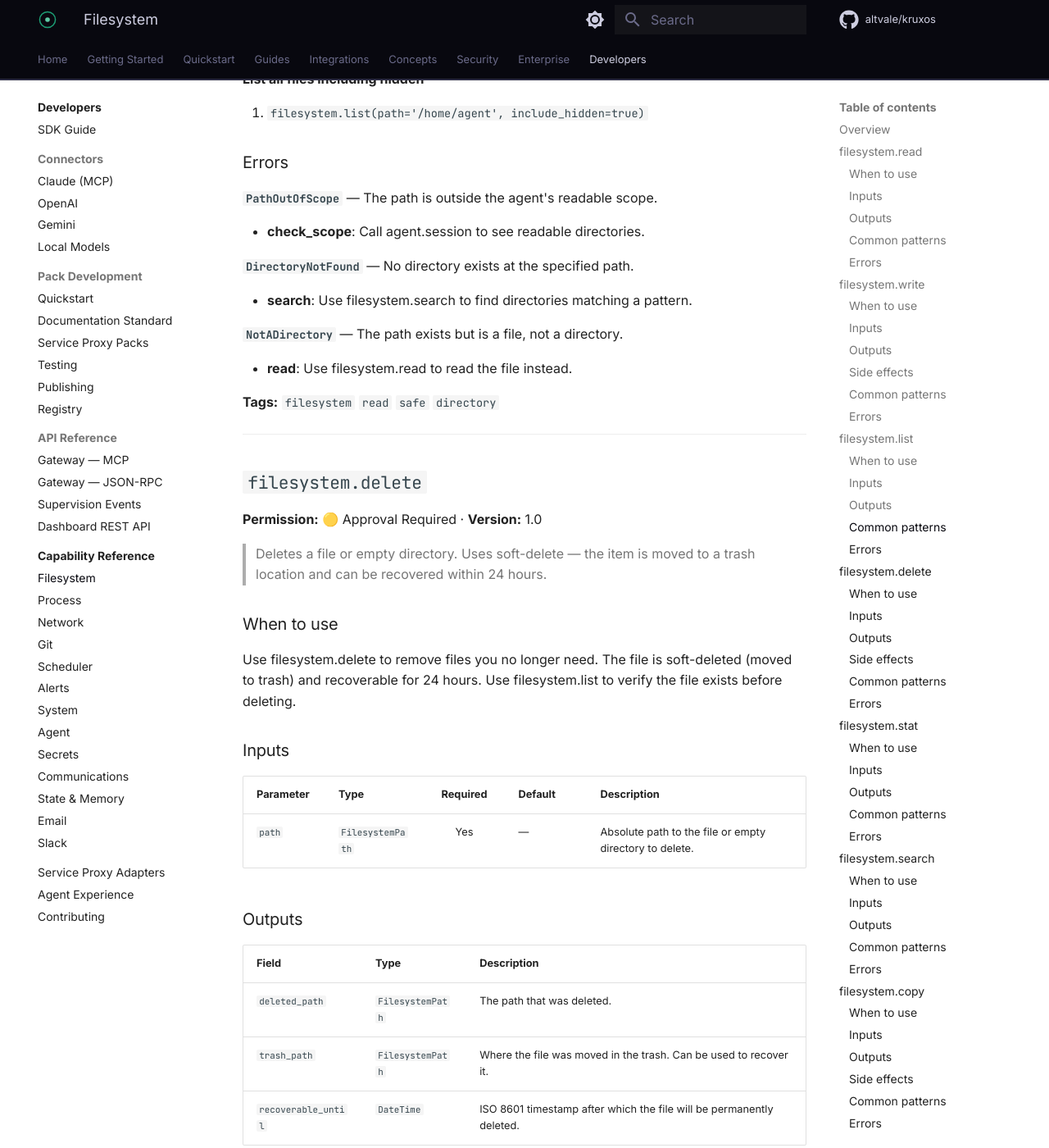
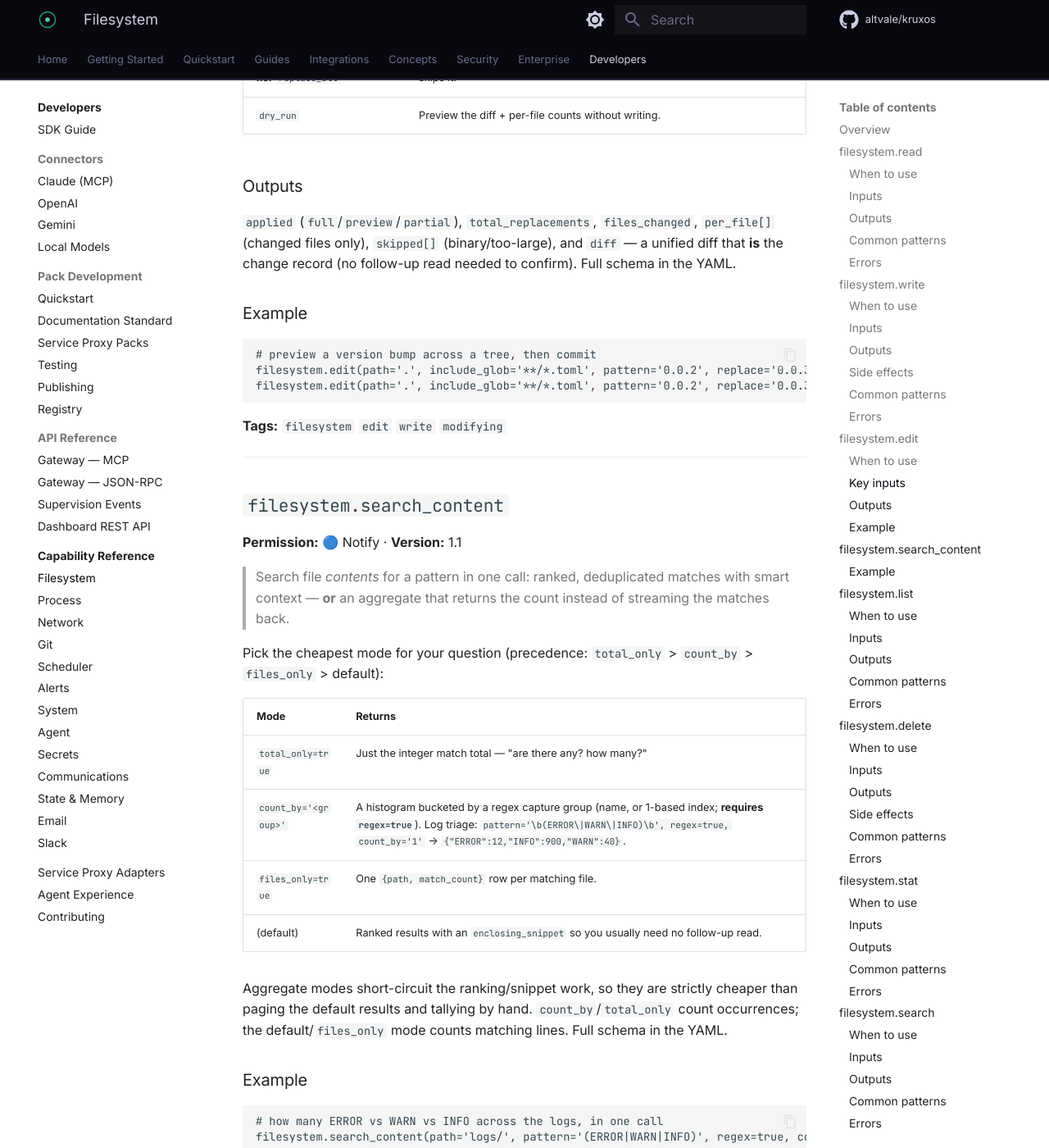
Before and after one commit to altvale/kruxos, an MkDocs documentation site: the page built from docs/public/docs/developers/capabilities/filesystem.md, in a window 1280 px wide and 1400 px high, scrolled down 6321 px. Shown: the whole window at 82% size. Built offline with MkDocs 1.6.1 and Material for MkDocs 9.7.7, drawn with Linux system fonts in a browser that asks for light colours; comment, search, counter and statistics services are not loaded; some of the changed text lies outside the part shown.

Commit message:
docs(capabilities): filesystem.edit + search aggregation/dedupe + search_content count modes (v0.0.3)
Document the v0.0.3 composite filesystem capabilities in the public capabilities
reference (release train branch):
- filesystem.edit — find-and-replace with an expected-match-count guard + unified diff.
- filesystem.search_content — total_only / count_by aggregate modes (new section).
- filesystem.search — aggregate (inventory by extension/dir/mtime) + include_hash/dedupe.
- Fix the search_content overview tier (Notify, not Autonomous).

Full field-level schemas remain in definitions/filesystem.yaml (the source of truth).

````diff
--- a/docs/public/docs/developers/capabilities/filesystem.md
+++ b/docs/public/docs/developers/capabilities/filesystem.md
@@ -8,19 +8,20 @@
 |------------|:----------:|---------|
 | [`filesystem.read`](#filesystemread) | 🟢 Autonomous | Reads the contents of a file at the specified path and returns the content with metadata. |
 | [`filesystem.write`](#filesystemwrite) | 🔵 Notify | Writes content to a file at the specified path. |
+| [`filesystem.edit`](#filesystemedit) | 🔵 Notify | Find-and-replace in existing files (literal or regex) with an expected-match-count guard; one file or many (glob); returns per-file counts + a unified diff. |
 | [`filesystem.list`](#filesystemlist) | 🟢 Autonomous | Lists the contents of a directory, returning file and subdirectory entries with metadata. |
 | [`filesystem.delete`](#filesystemdelete) | 🟡 Approval Required | Soft-deletes a file or directory into per-principal trash (168 h User / 24 h Agent retention). |
 | [`filesystem.restore`](#filesystemrestore) | 🔵 Notify | Restores a soft-deleted file from trash back to its original path using sidecar metadata. |
 | [`filesystem.stat`](#filesystemstat) | 🟢 Autonomous | Returns metadata about a file or directory without reading its contents. |
-| [`filesystem.search`](#filesystemsearch) | 🟢 Autonomous | Recursively searches for files matching a glob pattern within a directory tree. |
-| [`filesystem.search_content`](#filesystemsearch_content) | 🟢 Autonomous | Searches file *contents* for a pattern (ranked, deduplicated, with context) — designed to answer "where is X?" in one call. |
+| [`filesystem.search`](#filesystemsearch) | 🟢 Autonomous | Recursively searches for files by glob/mtime/size — or, with `aggregate`, rolls up an inventory (count/size by extension, dir, or mtime day) and finds duplicate files (`include_hash` + `dedupe`) in one call. |
+| [`filesystem.search_content`](#filesystemsearch_content) | 🔵 Notify | Searches file *contents* for a pattern (ranked, with context) — or counts them: `total_only` (just the total) and `count_by` (a histogram by a regex capture group). |
 | [`filesystem.copy`](#filesystemcopy) | 🔵 Notify | Copies a file from one path to another. |
 | [`filesystem.move`](#filesystemmove) | 🔵 Notify | Moves (renames) a file from one path to another. |
 | [`filesystem.watch`](#filesystemwatch) | 🟢 Autonomous | Subscribes to filesystem change events in a directory. |
 | [`filesystem.append`](#filesystemappend) | 🔵 Notify | Appends content to the end of an existing file. |
 
 !!! info "Detailed schemas"
-    Per-capability input/output schemas for `filesystem.restore` and `filesystem.search_content` are emitted via MCP `tools/list` / JSON-RPC `capabilities.list`; the YAML source of truth lives at [`definitions/filesystem.yaml`](https://github.com/altvale/kruxos/blob/main/definitions/filesystem.yaml). Detailed per-capability sections below cover the capabilities present in v0.0.0 and earlier-drafted reference docs; the two newer entries are documented inline in the YAML.
+    Every capability's full input/output schema is emitted via MCP `tools/list` / JSON-RPC `capabilities.list`; the YAML source of truth lives at [`definitions/filesystem.yaml`](https://github.com/altvale/kruxos/blob/main/definitions/filesystem.yaml). The per-capability sections below cover the common surfaces; the newer aggregation modes (`filesystem.edit`, `search_content`'s `count_by`/`total_only`, and `search`'s `aggregate`/`include_hash`) are summarised here with the complete field lists in the YAML.
 
 ## `filesystem.read`
 
@@ -146,6 +147,74 @@
 - **check_quota**: Use system.disk_usage to check available space.
 
 **Tags:** `filesystem` `write` `modifying`
+
+---
+
+## `filesystem.edit`
+
+**Permission:** 🔵 Notify · **Version:** 1.0
+
+> Find-and-replace inside existing files — literal or regex — with a server-side expected-match-count guard, returning per-file counts plus a unified diff of only the changed hunks.
+
+Replaces the read-whole-file → reproduce-it-in-context → write-it-back loop (which sends the file through the context window twice) with a single call that carries only the find/replace strings up and only the changed hunks down.
+
+### When to use
+
+- Modify text that **already exists** — rename a symbol, bump a version, fix a config value, swap an import.
+- You provide what to match (`pattern`), what to replace it with (`replace`), and how many matches you **expect** (`expected_replacements`); KruxOS verifies the count and **fails closed — nothing is written — if reality disagrees**, so a too-broad pattern can't silently corrupt the file.
+- Use `filesystem.write` instead to create a file or replace its entire contents; `filesystem.append` to add to the end.
+
+### Key inputs
+
+| Input | Notes |
+|-------|-------|
+| `path` | The single file to edit, or — with `include_glob` — the directory root to edit across. |
+| `include_glob` | Edit many files: a glob under `path` (e.g. `**/*.toml`). Default exclusions + `.gitignore` are honoured unless `include_all=true`. |
+| `pattern` / `replace` | Literal by default; a regex with `${1}` backreferences when `regex=true`. |
+| `expected_replacements` **xor** `replace_all` | Set exactly one. The count guard fails closed on mismatch; `replace_all` skips it. |
+| `dry_run` | Preview the diff + per-file counts without writing. |
+
+### Outputs
+
+`applied` (`full`/`preview`/`partial`), `total_replacements`, `files_changed`, `per_file[]` (changed files only), `skipped[]` (binary/too-large), and `diff` — a unified diff that **is** the change record (no follow-up read needed to confirm). Full schema in the YAML.
+
+### Example
+
+```text
+# preview a version bump across a tree, then commit
+filesystem.edit(path='.', include_glob='**/*.toml', pattern='0.0.2', replace='0.0.3', dry_run=true)
+filesystem.edit(path='.', include_glob='**/*.toml', pattern='0.0.2', replace='0.0.3', replace_all=true)
+```
+
+**Tags:** `filesystem` `edit` `write` `modifying`
+
+---
+
+## `filesystem.search_content`
+
+**Permission:** 🔵 Notify · **Version:** 1.1
+
+> Search file *contents* for a pattern in one call: ranked, deduplicated matches with smart context — **or** an aggregate that returns the count instead of streaming the matches back.
+
+Pick the cheapest mode for your question (precedence: `total_only` > `count_by` > `files_only` > default):
+
+| Mode | Returns |
+|------|---------|
+| `total_only=true` | Just the integer match total — "are there any? how many?" |
+| `count_by='<group>'` | A histogram bucketed by a regex capture group (name, or 1-based index; **requires `regex=true`**). Log triage: `pattern='\b(ERROR\|WARN\|INFO)\b', regex=true, count_by='1'` → `{"ERROR":12,"INFO":900,"WARN":40}`. |
+| `files_only=true` | One `{path, match_count}` row per matching file. |
+| (default) | Ranked results with an `enclosing_snippet` so you usually need no follow-up read. |
+
+Aggregate modes short-circuit the ranking/snippet work, so they are strictly cheaper than paging the default results and tallying by hand. `count_by`/`total_only` count occurrences; the default/`files_only` mode counts matching lines. Full schema in the YAML.
+
+### Example
+
+```text
+# how many ERROR vs WARN vs INFO across the logs, in one call
+filesystem.search_content(path='logs/', pattern='(ERROR|WARN|INFO)', regex=true, count_by='1')
+```
+
+**Tags:** `filesystem` `search` `read` `code` `aggregate`
 
 ---
 
@@ -367,7 +436,26 @@
 
 - **simplify**: Use a simpler pattern. Supported syntax: * (any), ** (recursive), ? (single char), [abc] (character class).
 
-**Tags:** `filesystem` `read` `safe` `search`
+### Inventory & dedupe (v1.2)
+
+Pass `aggregate` to roll the matched files up server-side instead of paging the per-file list and summing yourself — the per-file `matches` array is omitted and a compact table is returned:
+
+- `aggregate.group_by` — `extension` (lowercased; no-extension/dotfile → `<none>`), `dir` (top-level subdirectory under `path`; a file directly under it → `.`), `mtime-bucket` (calendar day, UTC), or `none` (a grand total).
+- `aggregate.metrics` — any of `count`, `total_size` (raw bytes). `sort_by` / `max_groups` order and bound the rows; an overflowing tail folds into an `<other>` row (`groups_truncated`).
+
+```text
+# total size by extension under /data, in one call
+filesystem.search(path='/data', pattern='**/*', aggregate={group_by:'extension'})
+```
+
+Pass `include_hash=true` with `aggregate.dedupe=true` to get **duplicate-file groups** directly — files sharing an identical SHA-256, sorted biggest-reclaim-first — so you never compare hashes by hand. Hashing reads file bodies, so secret/policy-protected files are counted in the size totals but **never hashed**; files over `max_hash_bytes` (10 MiB default, 256 MiB max) are flagged in `large_files_skipped` rather than silently missed.
+
+```text
+# find duplicate photos to reclaim space
+filesystem.search(path='/photos', pattern='**/*.jpg', include_hash=true, aggregate={dedupe:true})
+```
+
+**Tags:** `filesystem` `read` `safe` `search` `aggregate` `inventory` `dedupe`
 
 ---
 
````
